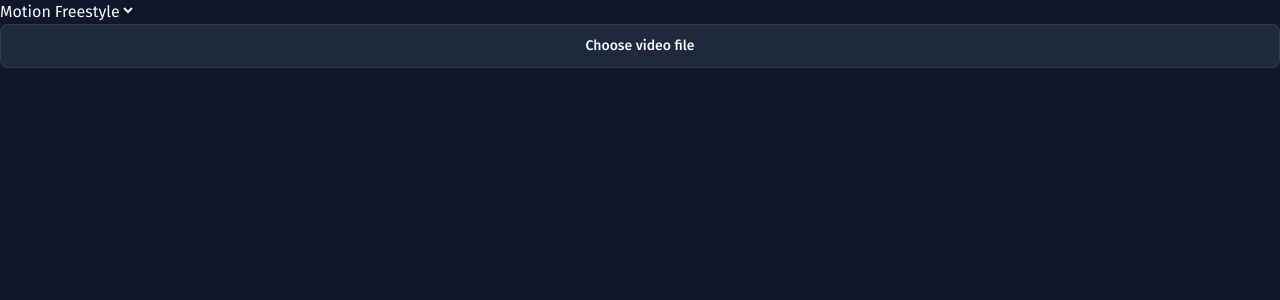
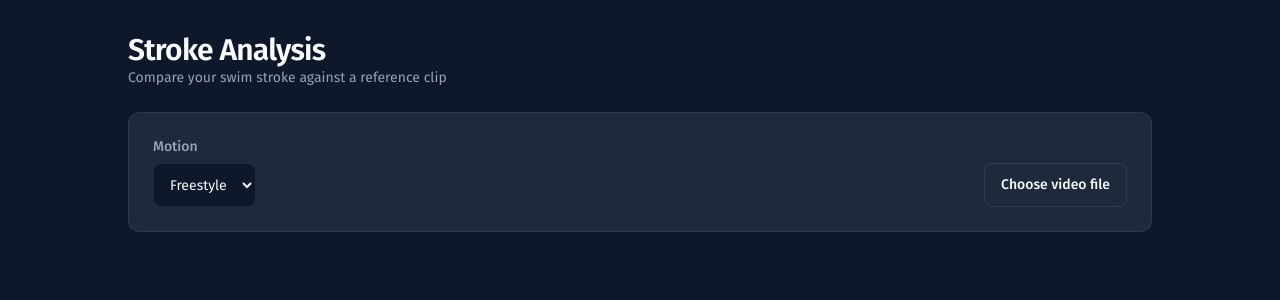
Before and after one commit to nikbrus0112-sketch/Sports_Analysis_App, a React (Vite) app in the folder frontend/: page / in a window 1280 px wide. Shown: the top 300 px of the page. Built offline with nearby package versions, Linux system fonts and the light colour scheme; what @mediapipe/tasks-vision would draw is missing.

Commit message:
feat(frontend): style App shell, idle screen, and status messages

```diff
--- a/frontend/src/App.tsx
+++ b/frontend/src/App.tsx
@@ -53,15 +53,25 @@ export function App() {
   }
 
   return (
-    <div>
+    <div className="min-h-screen bg-background px-4 py-8 text-foreground sm:px-6 lg:px-8">
+      <div className="mx-auto max-w-5xl">
+        <header className="mb-6">
+          <h1 className="text-2xl font-semibold tracking-tight text-foreground sm:text-3xl">Stroke Analysis</h1>
+          <p className="text-sm text-muted-foreground">Compare your swim stroke against a reference clip</p>
+        </header>
+
         {state === 'idle' && (
-        <>
-          <label htmlFor="motion-type-select">Motion</label>
+          <div className="flex flex-col gap-4 rounded-xl border border-border bg-card p-6 sm:flex-row sm:items-end sm:justify-between">
+            <div className="flex flex-col gap-1.5">
+              <label htmlFor="motion-type-select" className="text-sm font-medium text-muted-foreground">
+                Motion
+              </label>
               <select
                 id="motion-type-select"
                 data-testid="motion-type-select"
                 value={motionType}
                 onChange={(e) => setMotionType(e.target.value)}
+                className="min-h-11 rounded-lg border border-border bg-background px-3 py-2 text-sm text-foreground focus-visible:outline-none focus-visible:ring-2 focus-visible:ring-primary focus-visible:ring-offset-2 focus-visible:ring-offset-background"
               >
                 {MOTION_TYPES.map((m) => (
                   <option key={m.value} value={m.value}>
@@ -69,12 +79,17 @@ export function App() {
                   </option>
                 ))}
               </select>
+            </div>
             <FileUpload onFileSelected={handleFileSelected} />
-        </>
+          </div>
         )}
         {(state === 'processing' || state === 'ready') && videoUrl && (
           <>
-          {state === 'processing' && <ProcessingProgress current={progress.current} total={progress.total} />}
+            {state === 'processing' && (
+              <div className="rounded-xl border border-border bg-card p-6">
+                <ProcessingProgress current={progress.current} total={progress.total} />
+              </div>
+            )}
             {state === 'ready' && comparison.status === 'ready' && poseSequence ? (
               <ComparisonView
                 userVideoUrl={videoUrl}
@@ -88,27 +103,41 @@ export function App() {
                 onSelectReferenceClip={comparison.selectReferenceClip}
               />
             ) : (
-            <>
-              {state === 'ready' && comparison.status === 'loading' && <p>Loading reference comparison…</p>}
+              <div className="flex flex-col gap-4">
+                {state === 'ready' && comparison.status === 'loading' && (
+                  <p className="rounded-lg border border-border bg-card px-4 py-3 text-sm text-muted-foreground">
+                    Loading reference comparison…
+                  </p>
+                )}
                 {state === 'ready' && comparison.status === 'no-reference-available' && (
-                <p>
+                  <p className="rounded-lg border border-border bg-card px-4 py-3 text-sm text-muted-foreground">
                     No reference clip available yet for{' '}
                     {MOTION_TYPES.find((m) => m.value === motionType)?.label ?? motionType}.
                   </p>
                 )}
                 {state === 'ready' && comparison.status === 'error' && (
-                <p>Something went wrong loading the reference comparison.</p>
+                  <p className="rounded-lg border border-destructive/40 bg-destructive/10 px-4 py-3 text-sm text-red-400">
+                    Something went wrong loading the reference comparison.
+                  </p>
                 )}
                 <VideoPoseViewer
                   videoUrl={videoUrl}
                   poseSequence={poseSequence}
                   onVideoElementReady={handleVideoElementReady}
                 />
-            </>
+              </div>
             )}
-          {state === 'ready' && <button onClick={handleReset}>Try another video</button>}
+            {state === 'ready' && (
+              <button
+                onClick={handleReset}
+                className="mt-6 inline-flex min-h-11 items-center justify-center rounded-lg bg-primary-emphasis px-4 py-2 text-sm font-medium text-white transition-colors hover:brightness-90 focus-visible:outline-none focus-visible:ring-2 focus-visible:ring-primary focus-visible:ring-offset-2 focus-visible:ring-offset-background"
+              >
+                Try another video
+              </button>
+            )}
           </>
         )}
       </div>
+    </div>
   )
 }
```
Lines whose indentation alone changed are shown as unchanged.
